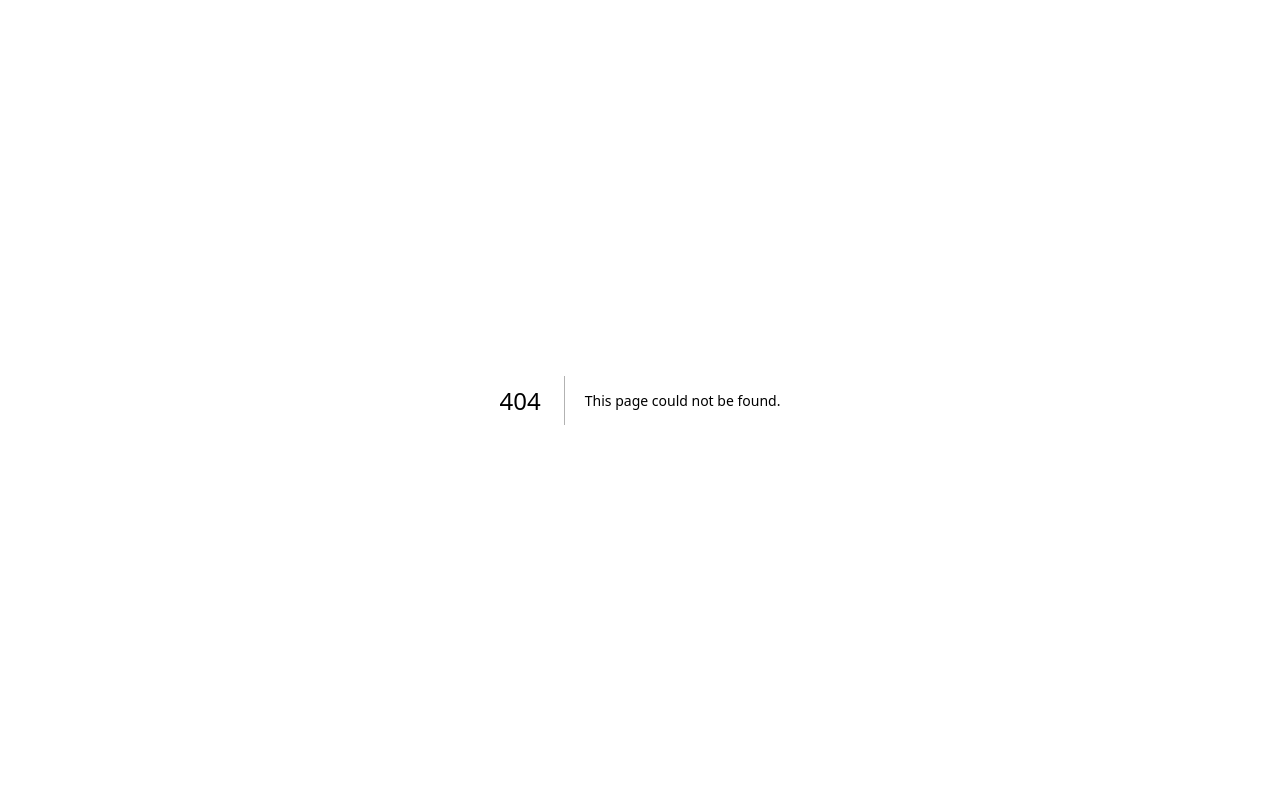
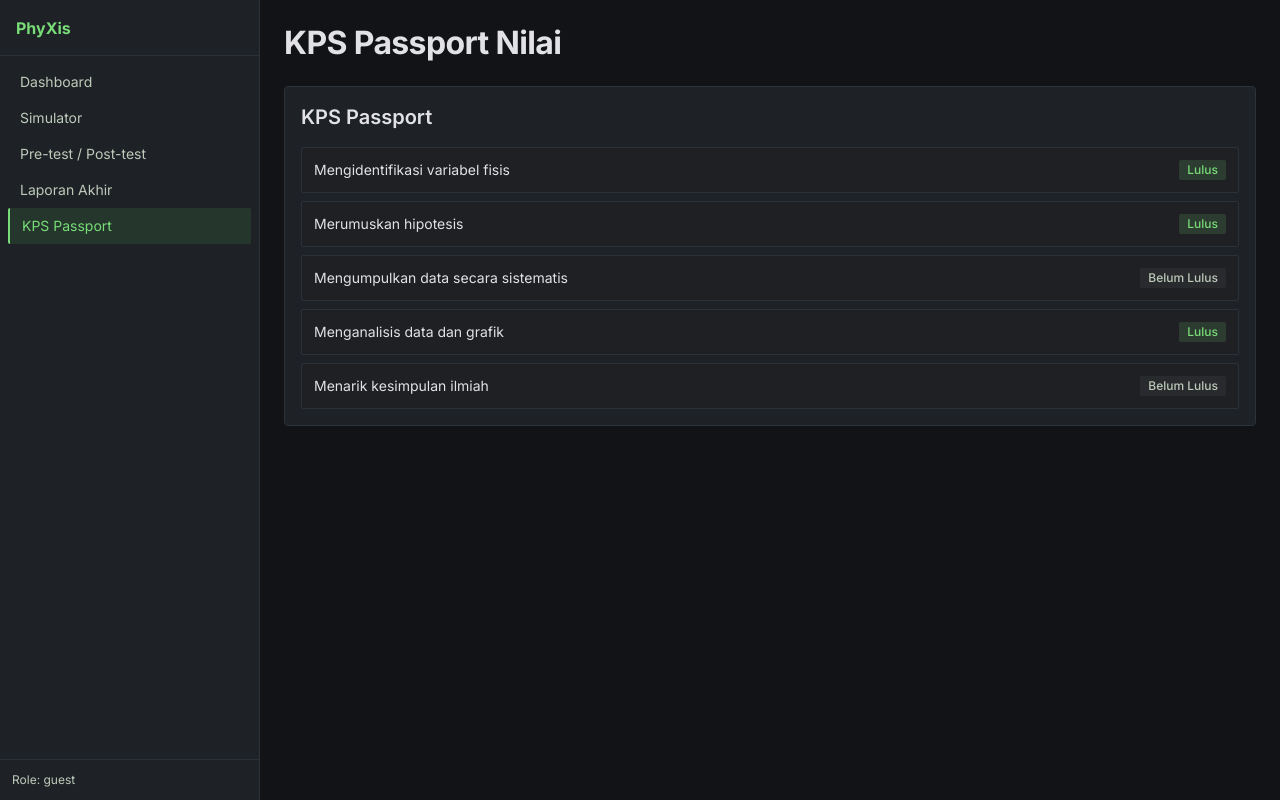
Before and after one commit to kemal-faza/phyxis, a Next.js app: page /kps in a window 1280 px wide. Before the commit this address had no page. Built offline with nearby package versions, Linux system fonts and the light colour scheme.

Commit message:
feat: add KPS passport page with mock indicators

```diff
--- /dev/null
+++ b/app/(app)/kps/page.tsx
@@ -0,0 +1,11 @@
+import { KPSPassport } from '@/features/kps/components/KPSPassport'
+import { MOCK_KPS } from '@/features/kps/data/mockKps'
+
+export default function KpsPage() {
+  return (
+    <div className="space-y-6">
+      <h1 className="text-headline-lg">KPS Passport Nilai</h1>
+      <KPSPassport indicators={MOCK_KPS} />
+    </div>
+  )
+}
--- /dev/null
+++ b/features/kps/components/KPSPassport.tsx
@@ -0,0 +1,24 @@
+import { Card } from '@/components/ui/Card'
+import { Badge } from '@/components/ui/Badge'
+import { KpsIndicator } from '@/features/kps/data/mockKps'
+
+export function KPSPassport({ indicators }: { indicators: KpsIndicator[] }) {
+  return (
+    <Card>
+      <h2 className="mb-4 text-headline-sm">KPS Passport</h2>
+      <div className="space-y-2">
+        {indicators.map((indicator) => (
+          <div
+            key={indicator.id}
+            className="flex items-center justify-between rounded border border-border-subtle bg-surface-container p-3"
+          >
+            <span className="text-sm">{indicator.name}</span>
+            <Badge variant={indicator.status === 'lulus' ? 'success' : 'neutral'}>
+              {indicator.status === 'lulus' ? 'Lulus' : 'Belum Lulus'}
+            </Badge>
+          </div>
+        ))}
+      </div>
+    </Card>
+  )
+}
--- /dev/null
+++ b/features/kps/data/mockKps.ts
@@ -0,0 +1,13 @@
+export interface KpsIndicator {
+  id: string
+  name: string
+  status: 'lulus' | 'belum-lulus'
+}
+
+export const MOCK_KPS: KpsIndicator[] = [
+  { id: 'kps-1', name: 'Mengidentifikasi variabel fisis', status: 'lulus' },
+  { id: 'kps-2', name: 'Merumuskan hipotesis', status: 'lulus' },
+  { id: 'kps-3', name: 'Mengumpulkan data secara sistematis', status: 'belum-lulus' },
+  { id: 'kps-4', name: 'Menganalisis data dan grafik', status: 'lulus' },
+  { id: 'kps-5', name: 'Menarik kesimpulan ilmiah', status: 'belum-lulus' },
+]
```
